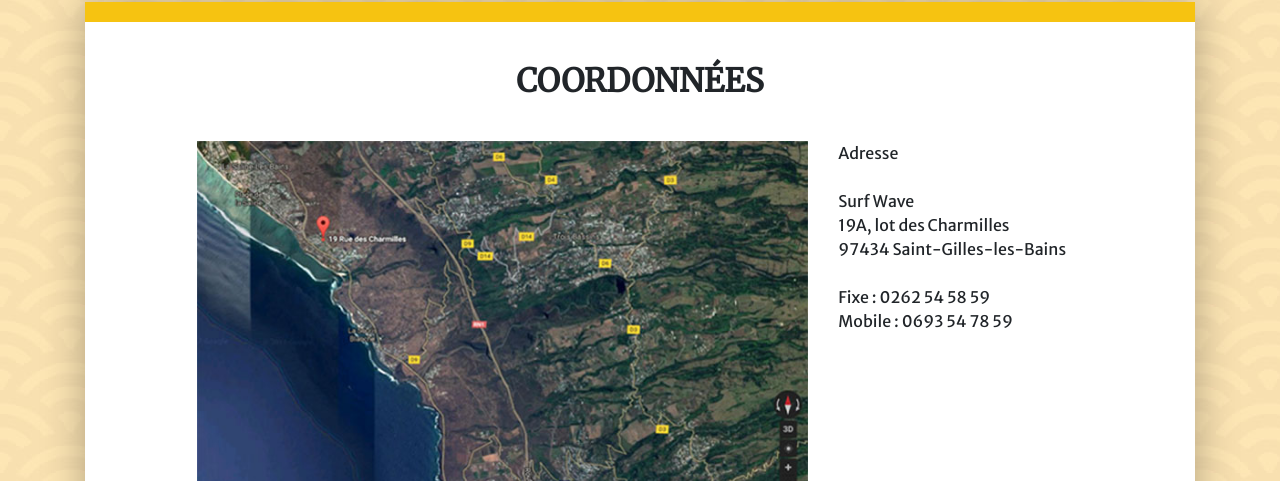
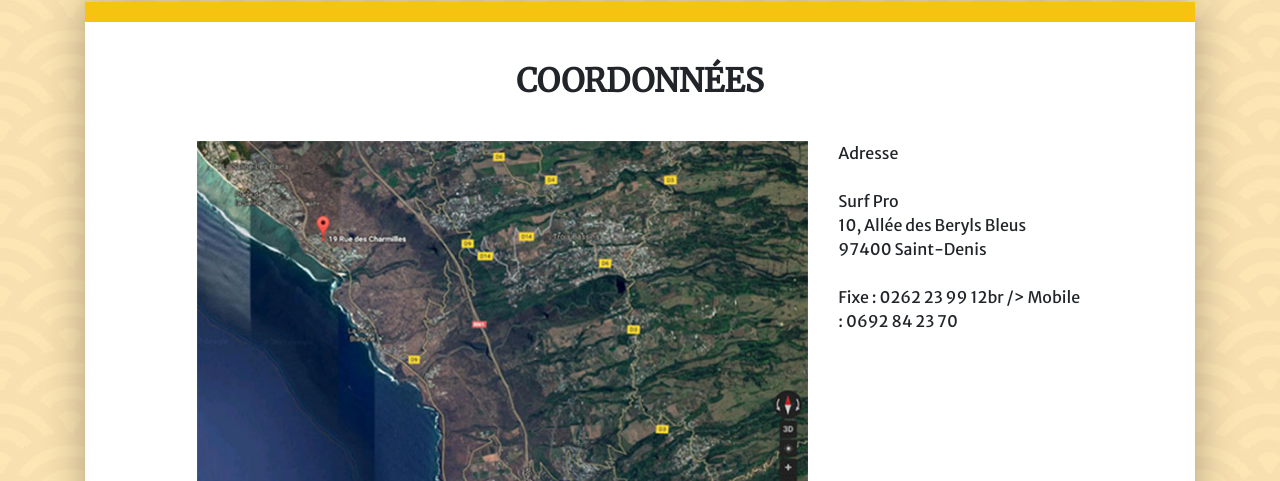
Before and after one commit to vianey-jean/FrontEndAjax, a plain HTML site: page index.html in a window 1280 px wide. Shown: the part 8076-8557 px from the top of the page. Drawn offline with nearby package versions, Linux system fonts and the light colour scheme.

Commit message:
Update index.html

```diff
--- a/index.html
+++ b/index.html
@@ -592,7 +592,7 @@
                <div class="col-lg-7">
                   <img src="images/carte.jpg" alt="Carte" class="img-fluid"></div>
                <div class="col-lg-3">
-                  <p>Adresse<br /><br /> Surf Wave<br /> 19A, lot des Charmilles<br /> 97434 Saint-Gilles-les-Bains<br /><br /> Fixe : 0262 54 58 59<br /> Mobile : 0693 54 78 59</p>
+                  <p>Adresse<br /><br /> Surf Pro<br /> 10, Allée des Beryls Bleus<br /> 97400 Saint-Denis<br /><br /> Fixe : 0262 23 99 12br /> Mobile : 0692 84 23 70</p>
                </div>
             </div>
 
```
